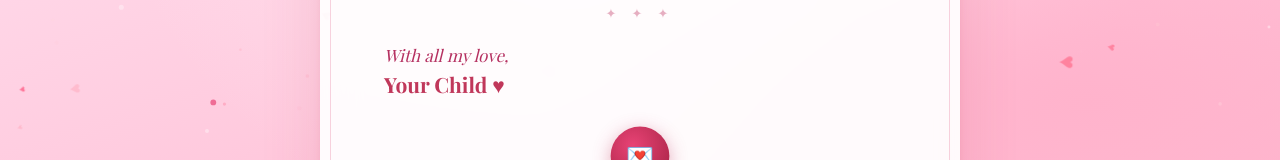
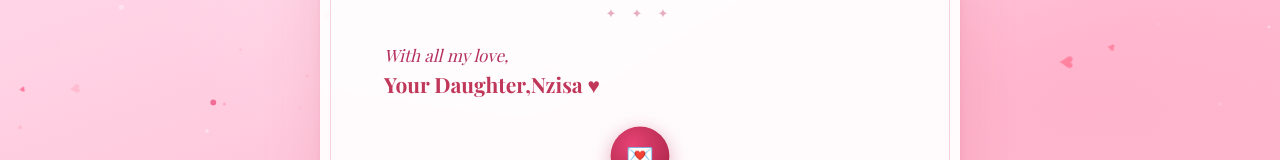
Before and after one commit to tnzisa/mothers-day, a plain HTML site: page index.html in a window 1280 px wide. Both pictures are taken after a click on the button "Accept 💌". Shown: the part 577-737 px from the top of the page. Drawn offline with nearby package versions, Linux system fonts and the light colour scheme; a web font is replaced by a local one.

Commit message:
Update signature to include 'Your Daughter, Nzisa'

```diff
--- a/index.html
+++ b/index.html
@@ -458,7 +458,7 @@
     <div class="divider-floral reveal">✦ ✦ ✦</div>
 
     <p class="sign reveal">With all my love,</p>
-    <p class="sig-name reveal">Your Child ♥</p>
+    <p class="sig-name reveal">Your Daughter,Nzisa ♥</p>
 
     <div class="wax-seal reveal">💌</div>
   </div>
```
